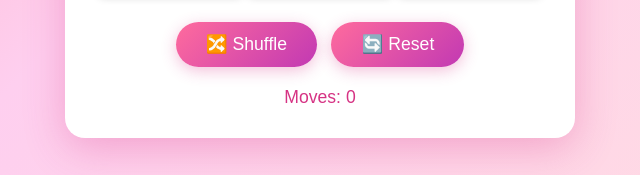
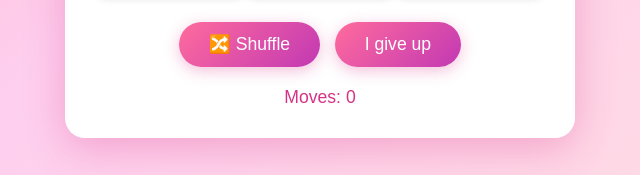
Before and after one commit to loy870/valentines-2026, a plain HTML site: page index.html in a window 1280 px wide. Shown: the part 622-797 px from the top of the page, 320-960 px from the left. Drawn offline with Linux system fonts and the light colour scheme.

Commit message:
Update index.html

```diff
--- a/index.html
+++ b/index.html
@@ -3,7 +3,7 @@
 <head>
     <meta charset="UTF-8">
     <meta name="viewport" content="width=device-width, initial-scale=1.0">
-    <title>Happy Valetine's Day 💕</title>
+    <title>Happy Valentine's Day 💕</title>
     <style>
         * {
             margin: 0;
@@ -190,7 +190,7 @@
 
         <div class="controls">
             <button onclick="shufflePuzzle()">🔀 Shuffle</button>
-            <button onclick="resetPuzzle()">🔄 Reset</button>
+            <button onclick="resetPuzzle()"> I give up</button>
         </div>
 
         <div class="stats">
```
